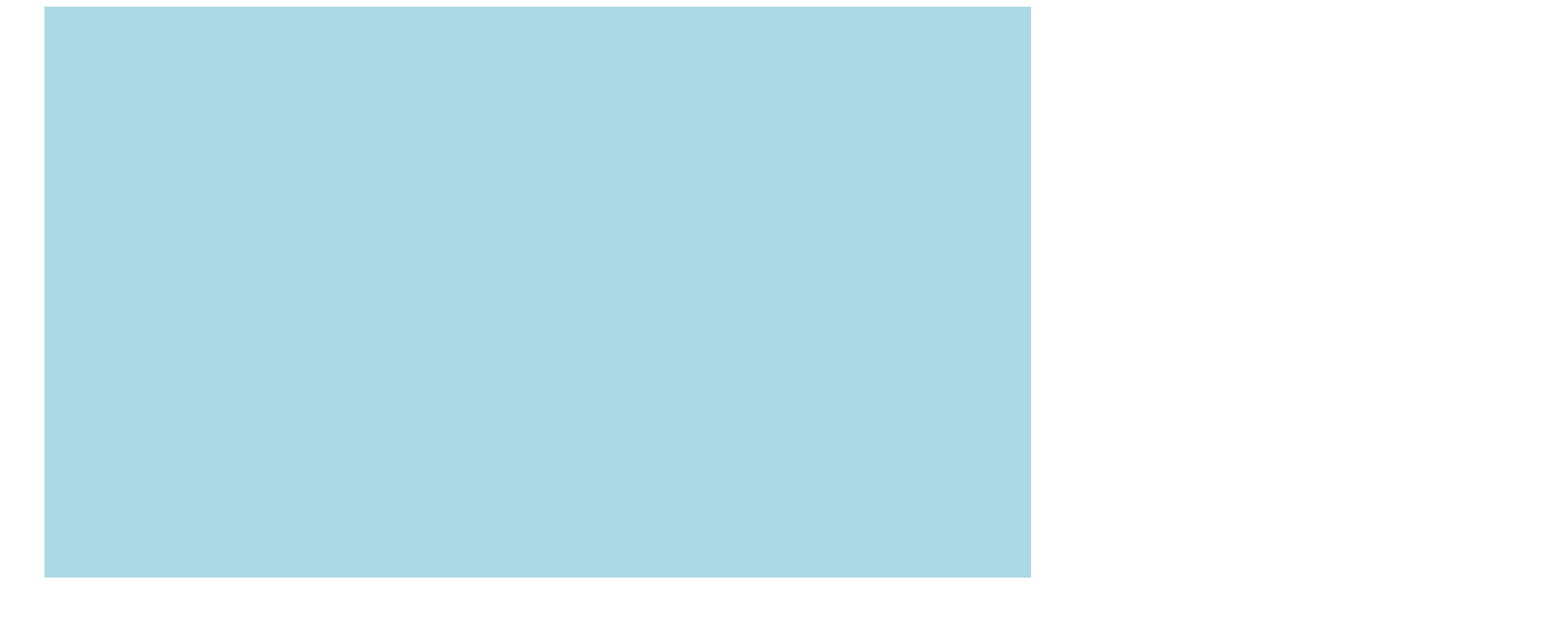
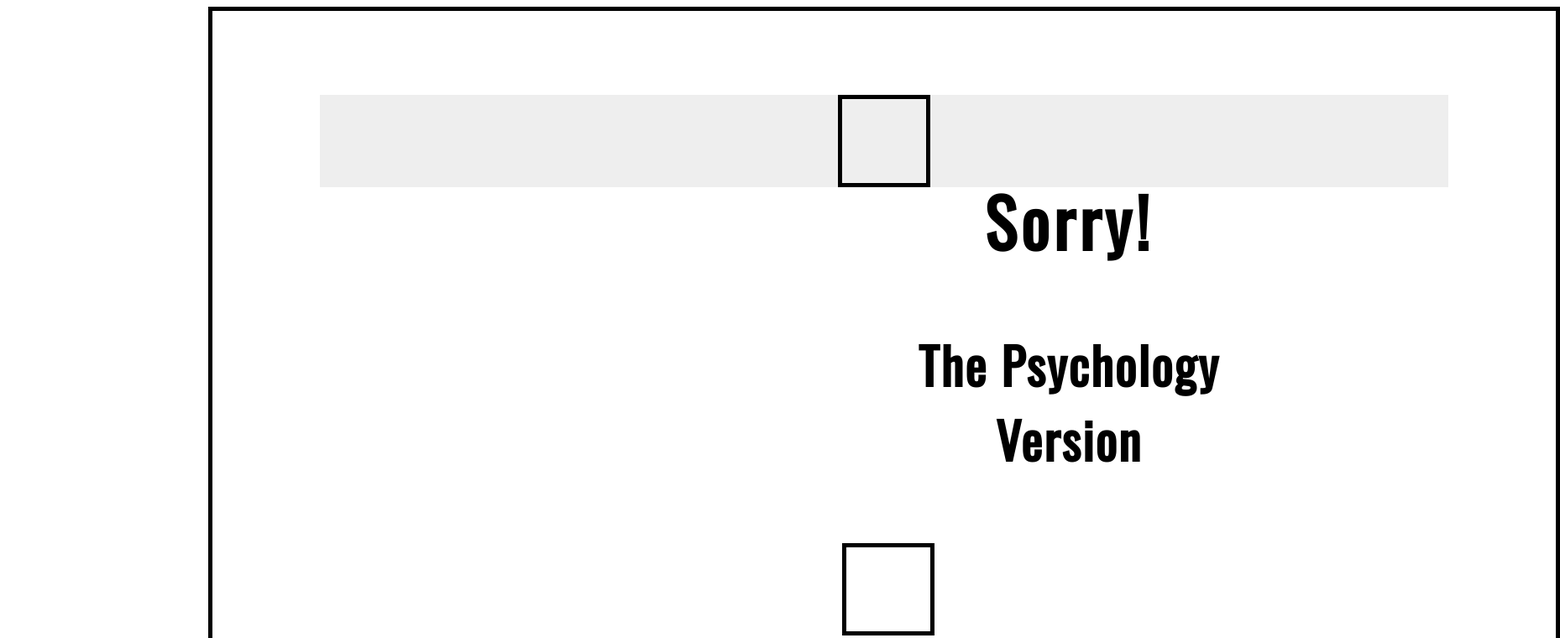
Before and after one commit to EddieCeausu/Sorry-Psychology, a plain HTML site: page index.html in a window 1280 px wide. Shown: the top 760 px of the page at 84% size, 1858 px wide, since content can reach past the window. Drawn offline with nearby package versions, Linux system fonts and the light colour scheme; files whose address does not match are found by name.

Commit message:
Created box and title

```diff
--- a/index.html
+++ b/index.html
@@ -2,14 +2,22 @@
 <html>
 <head>
     <meta charset="utf-8" />
-    <title>Fist Game</title>
+    <title>Sorry! Psychology</title>
     <link rel="stylesheet" type="text/css" href="src/css/main.css" />
     <script src = "Game.js" type="text/javascript"> </script>
 </head>
 <body>
-
-<canvas id="myCanvas" width="1175" height="680"></canvas>
-<!-- <img id = "platform" width = "fixed" height = "fixed" src = "../tools/platform.png"></img>-->
-
+  <div class="table">
+    <div class="board">
+      <div class="center">
+        <div class="cardDiscard" />
+        <div class="title">
+          <h2>Sorry!</h2>
+          <h3>The Psychology Version</h3>
+        </div>
+        <div class="cardDraw" />
+      </div>
+    </div>
+</div>
 </body>
 </html>
--- a/src/css/main.css
+++ b/src/css/main.css
@@ -1,10 +1,4 @@
-// =================
-// TYPOGRAPHY
-// =================
-
-$body-font: 'Oswald', sans-serif;
-
-
+@import url('https://fonts.googleapis.com/css?family=Oswald');
 // =================
 // COLORS
 // =================
@@ -23,31 +17,68 @@ $body-font: 'Oswald', sans-serif;
 
 	// Property colors
 
-	.darkpurple { background: $dark-purple; }
-	.lightblue  { background: $light-blue; }
+	.darkpurple { background: $darkpurple; }
+	.lightblue  { background: $lightblue; }
 	.purple      { background: $purple; }
 	.orange      { background: $orange; }
 	.red         { background: $red; }
 	.yellow      { background: $yellow; }
 	.green       { background: $green; }
-	.darkblue   { background: $dark-blue; }
+	.darkblue   { background: $darkblue; }
 
 
 // =================
 // GLOBAL
 // =================
-
-* {
-	box-sizing: border-box;
-}
-
-
-canvas {
-	background: lightblue;
-	display: block;
-	margin: 0 auto;
-}
-
-h1, h2, h3, h4, h5, h6 {
-  margin: 0;
-}
+	body {
+		margin: 0;
+		font-family: 'Oswald', sans-serif;
+		font-weight: 400;
+	  font-size: 10px;
+	  color: black;
+	  text-transform: uppercase;
+	}
+	.table {
+		padding-left: 15em;
+		padding-right: 15em;
+	}
+	.board {
+		border: 5px solid black;
+		margin: 0 auto;
+		width: 100em;
+		height: 100em;
+	}
+	.center {
+		margin: 100px 8em;
+		height: auto;
+		background-color: #eee;
+	}
+	.cardDiscard {
+		margin: 0 auto;
+		border: 5px solid black;
+		width: 100px;
+		height: 100px;
+	}
+	.cardDraw {
+		margin: 0 auto;
+		border: 5px solid black;
+		width: 100px;
+		height: 100px;
+	}
+	.title {
+		margin: 0 auto;
+		padding: 20px;
+		width: 500px;
+		height: auto;
+		font-family: 'Oswald', sans-serif;
+		position: relative;
+		text-align: center;
+	}
+	.title h2 {
+		letter-spacing: 5px;
+		font-size: 80px;
+	}
+	.title h3 {
+		letter-spacing: 2px;
+		font-size: 60px;
+	}
```
